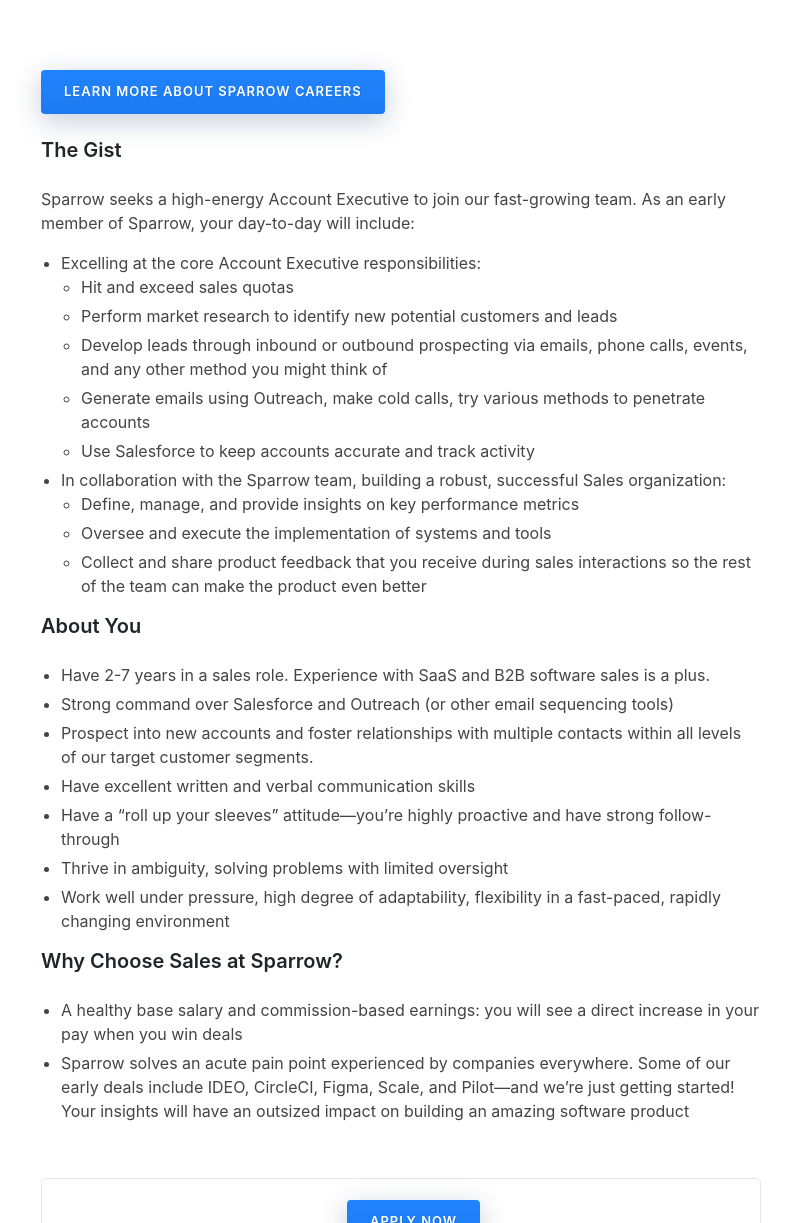
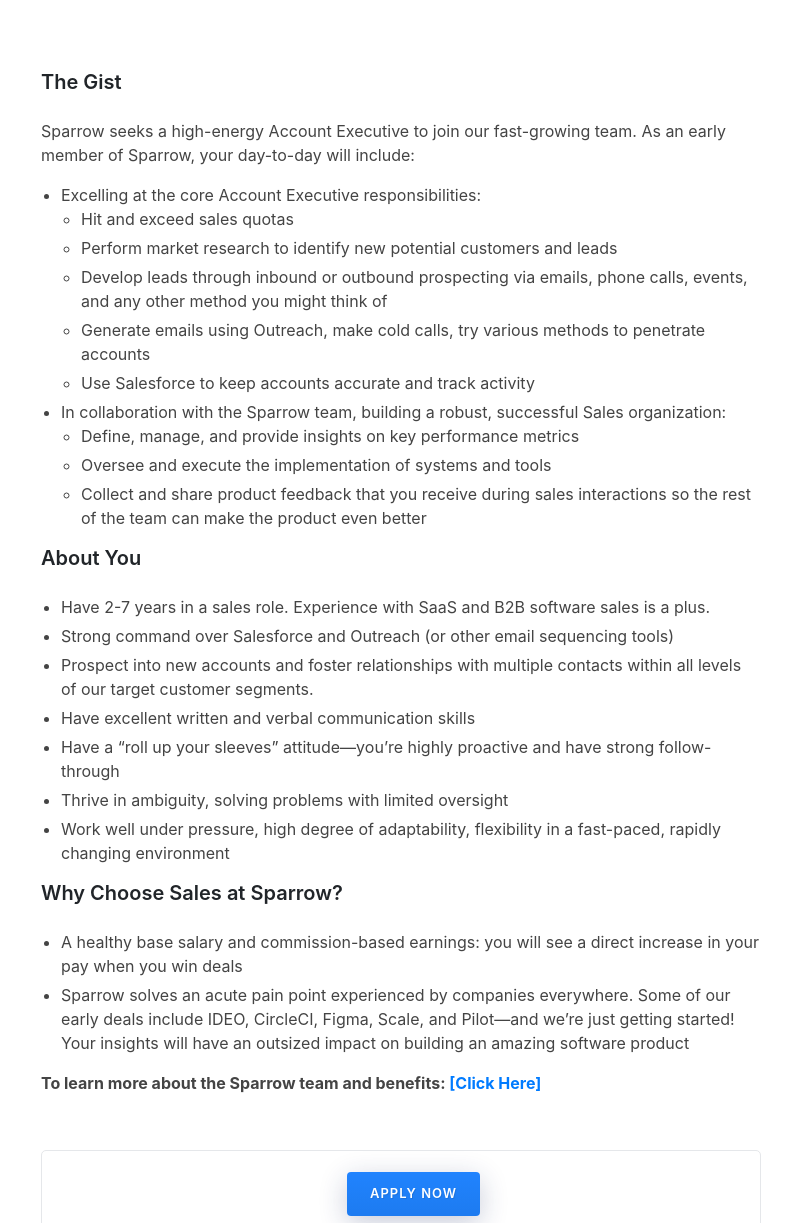
Before and after one commit to trysparrow/sparrow-landing, a Jekyll site: the page built from careers/account-executive.md, in a window 1280 px wide and 1400 px high, scrolled down 203 px. Shown: the part 177-1400 px from the top of the window, without its empty margins (239-1031 px from the left). Built offline with Jekyll 4.4.1, drawn with Linux system fonts in a browser that asks for light colours; nearby versions of some CDN libraries.

Commit message:
Add text and link to return to careers at bottom of all job listings

```diff
--- a/_layouts/job_listing.html
+++ b/_layouts/job_listing.html
@@ -19,15 +19,11 @@
   <div class="container">
     <div class="row">
       <div class="col-12">
-        <a
-          class="btn-shadow btn-shadow-primary"
-          href="/careers">
-          Learn more about Sparrow careers
-        </a>
-        <br />
-        <br />
+        {{ content }}
 
-        {{ content }}
+        <p><b>
+          To learn more about the Sparrow team and benefits: <a href="/careers">[Click Here]</a>
+        </b></p>
 
         <div class="apply-now">
           <a
```
